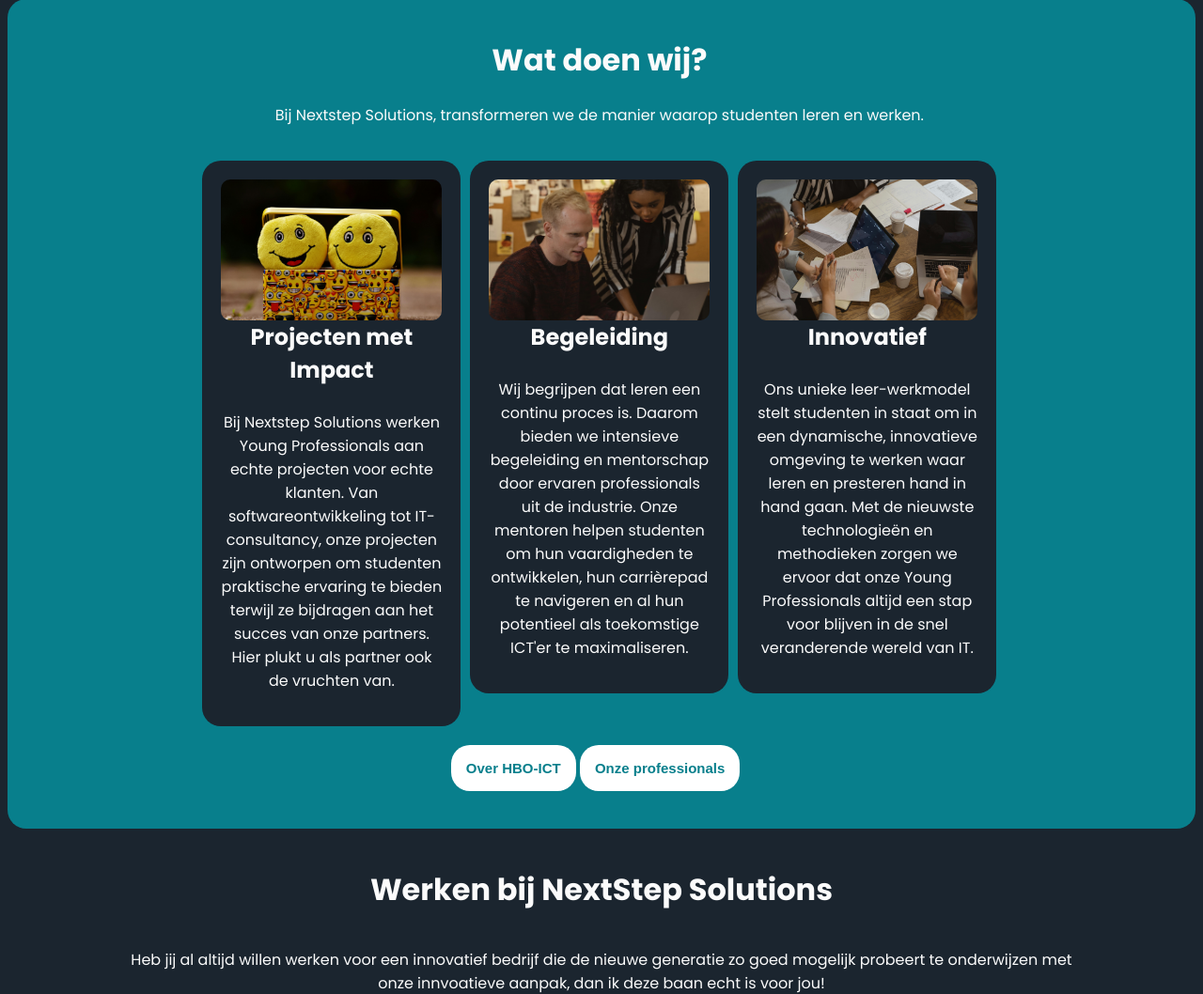
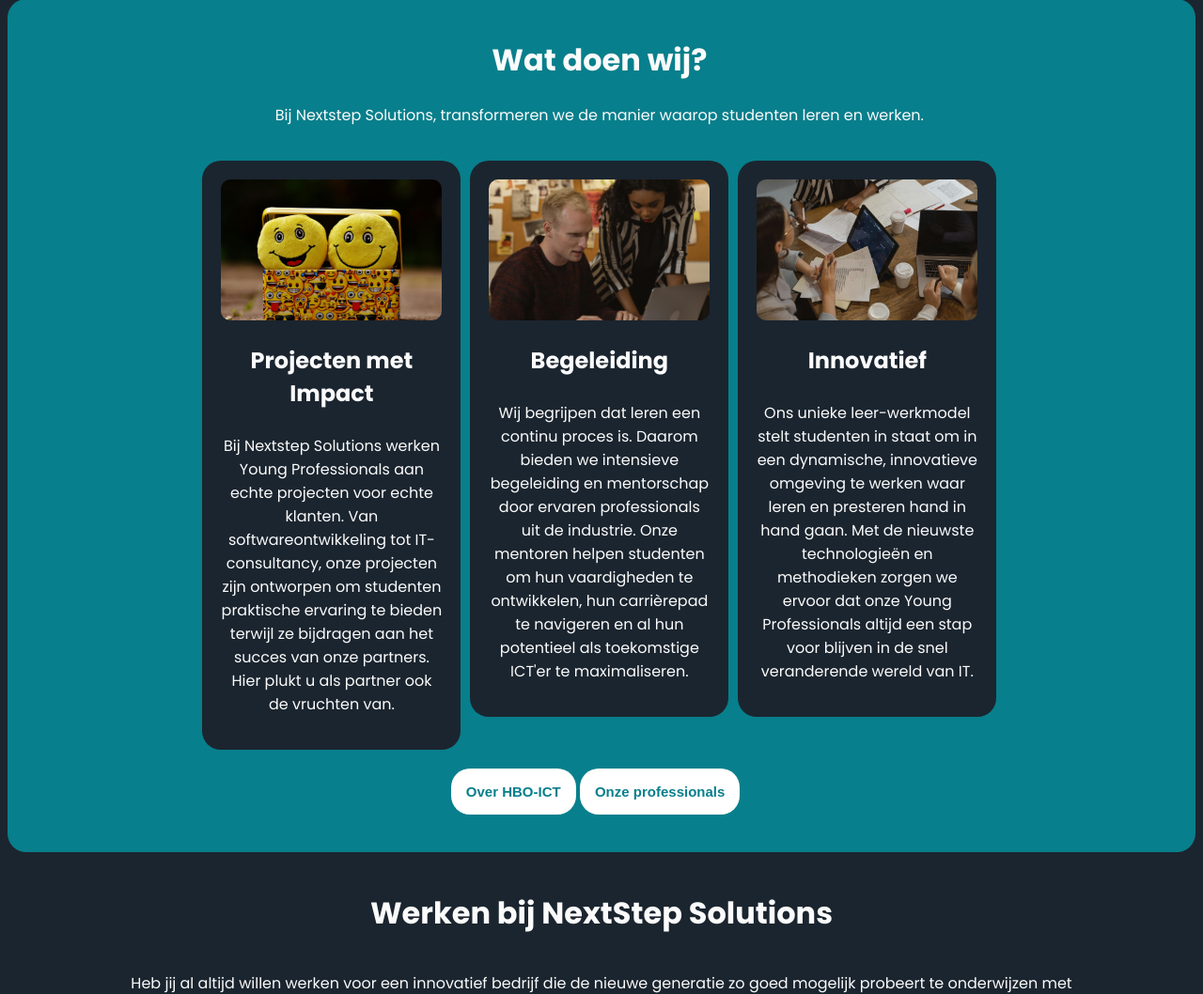
Before and after one commit to chevyje/NextSteps-Solutions-Website, a PHP site: page / in a window 1280 px wide. Shown: the part 794-1852 px from the top of the page at 94% size. Run offline with PHP 8.4, Linux system fonts and the light colour scheme.

Commit message:
Final final final

```diff
--- a/Website/css/index.css
+++ b/Website/css/index.css
@@ -102,6 +102,7 @@ body{
     align-items: flex-start;
     gap: 10px;
     padding: 20px;
+    flex-grow: 1;
 }
 
 .box1nummer2, .box2nummer2, .box3nummer2 {
@@ -113,6 +114,7 @@ body{
     flex-direction: column;
     justify-content: flex-start;
     align-items: center;
+    flex-grow: 1;
 }
 
 .box1nummer2 img, .box2nummer2 img, .box3nummer2 img {
--- a/Website/index.html
+++ b/Website/index.html
@@ -27,16 +27,19 @@
             <div class="boxennummer2">
                 <div class="box1nummer2">
                     <img draggable="false"src="assets/img/groteblij.jpg">
+                    &nbsp;
                     <h2>Projecten met Impact</h2>
                     <p>Bij Nextstep Solutions werken Young Professionals aan echte projecten voor echte klanten. Van softwareontwikkeling tot IT-consultancy, onze projecten zijn ontworpen om studenten praktische ervaring te bieden terwijl ze bijdragen aan het succes van onze partners. Hier plukt u als partner ook de vruchten van.</p>
                 </div>
                 <div class="box2nummer2">
                     <img draggable="false"src="assets/img/mentorschap.jpg">
+                    &nbsp;
                     <h2>Begeleiding</h2>
                     <p>Wij begrijpen dat leren een continu proces is. Daarom bieden we intensieve begeleiding en mentorschap door ervaren professionals uit de industrie. Onze mentoren helpen studenten om hun vaardigheden te ontwikkelen, hun carrièrepad te navigeren en al hun potentieel als toekomstige ICT'er te maximaliseren.</p>
                 </div>
                 <div class="box3nummer2">
                     <img draggable="false"src="assets/img/innovatie.jpg">
+                    &nbsp;
                     <h2>Innovatief</h2>
                     <p>Ons unieke leer-werkmodel stelt studenten in staat om in een dynamische, innovatieve omgeving te werken waar leren en presteren hand in hand gaan. Met de nieuwste technologieën en methodieken zorgen we ervoor dat onze Young Professionals altijd een stap voor blijven in de snel veranderende wereld van IT.</p>
                 </div>
```
